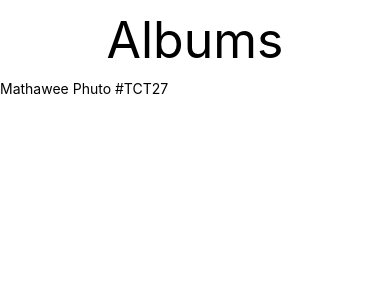
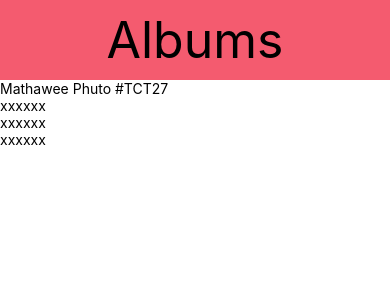
Before and after one commit to Mathawee2010/std6002041510110, a React Native app: screen / in a window 390 px wide. Shown: the top 300 px of the page. Built offline with nearby package versions, Linux system fonts and the light colour scheme.

Commit message:
CardSection

```diff
--- a/component/App.js
+++ b/component/App.js
@@ -1,14 +1,17 @@
-import React, { Component } from 'react';
+import React from 'react';
 import { Text, View } from 'react-native';
 import Header from './Header.js';
+import Card from './Card'
 
-export default class HelloWorldApp extends Component {
+class App extends React.Component {
   render() {
     return (
       <View>
         <Header title="Albums" />
         <Text>Mathawee Phuto #TCT27</Text>
+        <Card />
       </View>
     );
   }
 }
+export default App;
--- /dev/null
+++ b/component/Card.js
@@ -0,0 +1,17 @@
+import React, { Component } from 'react';
+import { View, Text } from 'react-native';
+import CardSection from './CardSection';
+
+class Card extends Component {
+    render() {
+        return (
+            <View>
+                <CardSection />
+                <CardSection />
+                <CardSection />
+            </View>
+        )
+    }
+}
+
+export default Card;
--- /dev/null
+++ b/component/CardSection.js
@@ -0,0 +1,14 @@
+import React, { Component } from 'react';
+import { View, Text } from 'react-native';
+
+class CardSection extends Component {
+    render() {
+        return (
+            <View>
+                <Text>xxxxxx</Text>
+            </View>
+        );
+    }
+}
+
+export default CardSection;
--- a/component/Header.js
+++ b/component/Header.js
@@ -17,7 +17,8 @@ class Header extends Component {
 const styles = {
     header: {
         padding: 10,
-        alignItems: 'center'
+        alignItems: 'center',
+        backgroundColor: '#F45B6F'
     },
     text: {
         fontSize: 50
```
